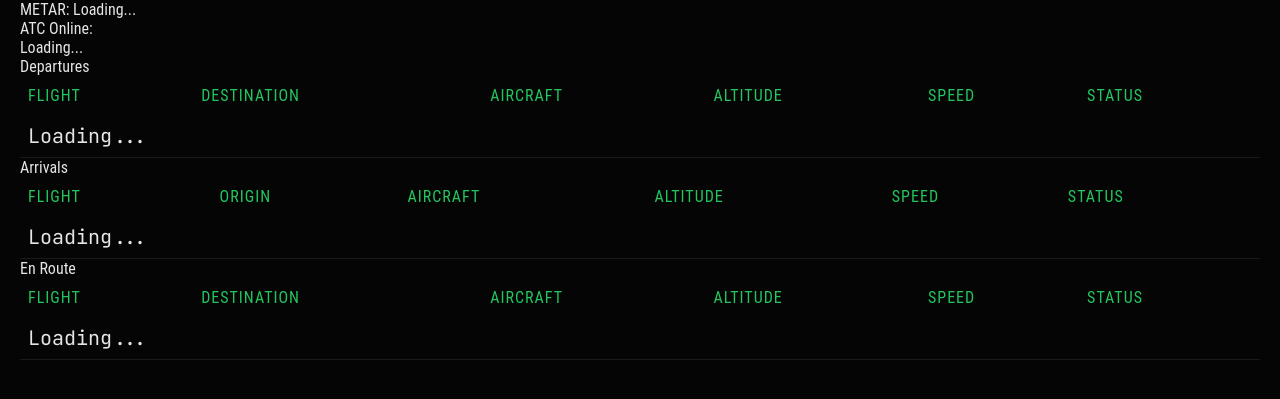
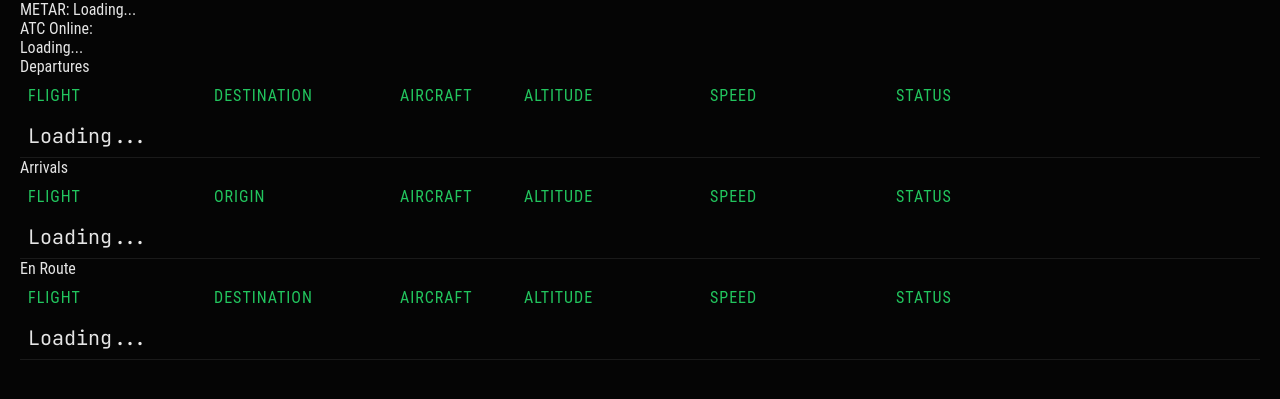
Before and after one commit to tazmattar/flight-board, a Flask app: template templates/index_bk.html in a window 1280 px wide. Shown: the part 95-494 px from the top of the page. Run offline with Flask 3, Linux system fonts and the light colour scheme; the template is opened without the code that fills it, so the values that code supplies are empty; some libraries are stand-ins or nearby versions.

Commit message:
css fix for column alignment

```diff
--- a/static/css/style.css
+++ b/static/css/style.css
@@ -159,3 +159,31 @@ body {
     .flight-table td { font-size: 16px; }
     .flap-char { min-width: 12px; height: 22px; line-height: 22px; }
 }
+
+/* 1. Force the table to respect strict widths */
+table {
+    table-layout: fixed;
+    width: 100%;
+    border-collapse: collapse; /* Optional: cleaner borders */
+}
+
+/* 2. Define exact widths for each of the 6 columns */
+/* Adjust these percentages to fit your preference, but they must total 100% */
+
+/* Column 1: Flight */
+th:nth-child(1), td:nth-child(1) { width: 15%; }
+
+/* Column 2: Destination/Origin */
+th:nth-child(2), td:nth-child(2) { width: 15%; }
+
+/* Column 3: Aircraft */
+th:nth-child(3), td:nth-child(3) { width: 10%; }
+
+/* Column 4: Altitude */
+th:nth-child(4), td:nth-child(4) { width: 15%; }
+
+/* Column 5: Speed */
+th:nth-child(5), td:nth-child(5) { width: 15%; }
+
+/* Column 6: Status */
+th:nth-child(6), td:nth-child(6) { width: 30%; }
```
